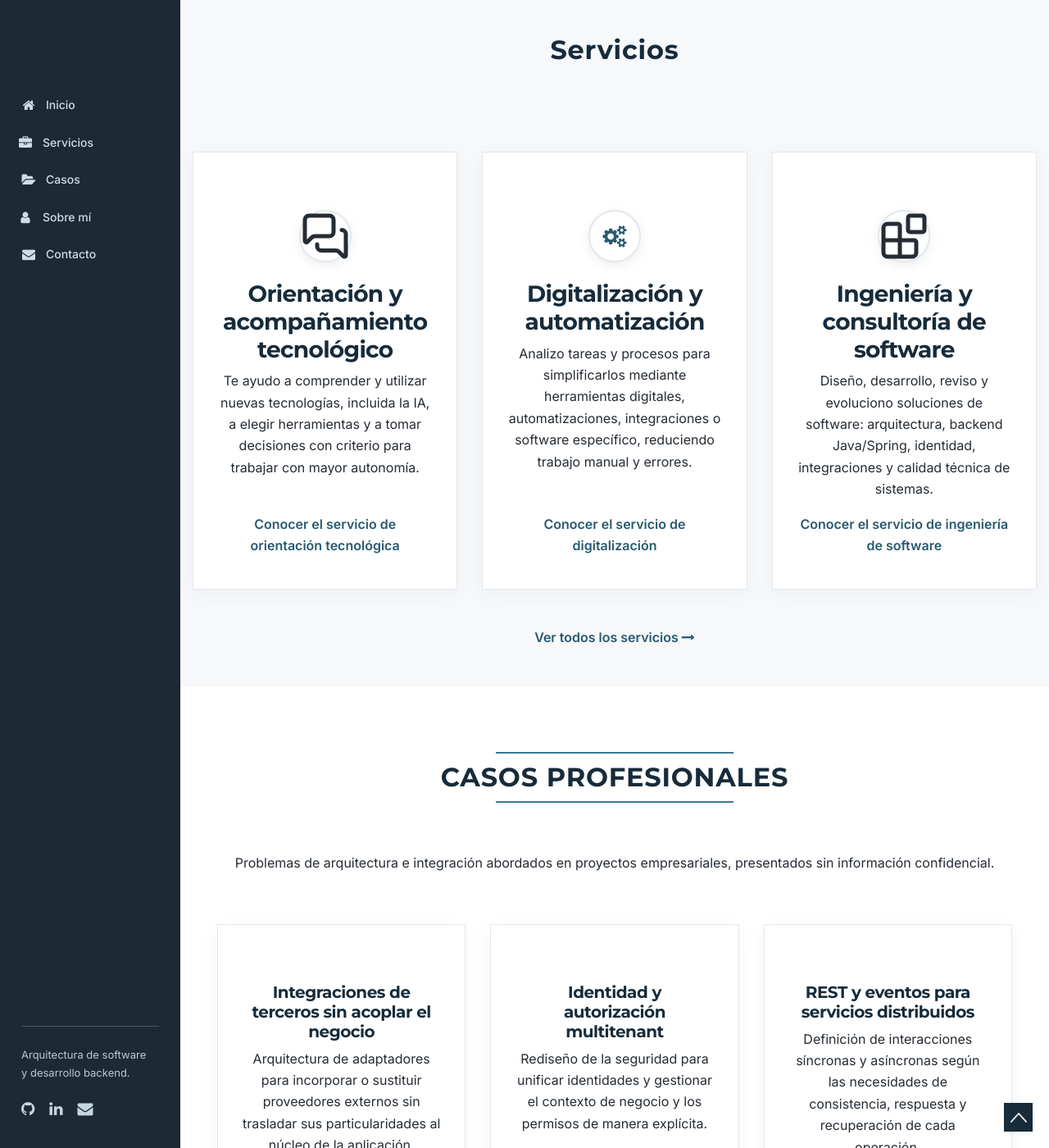
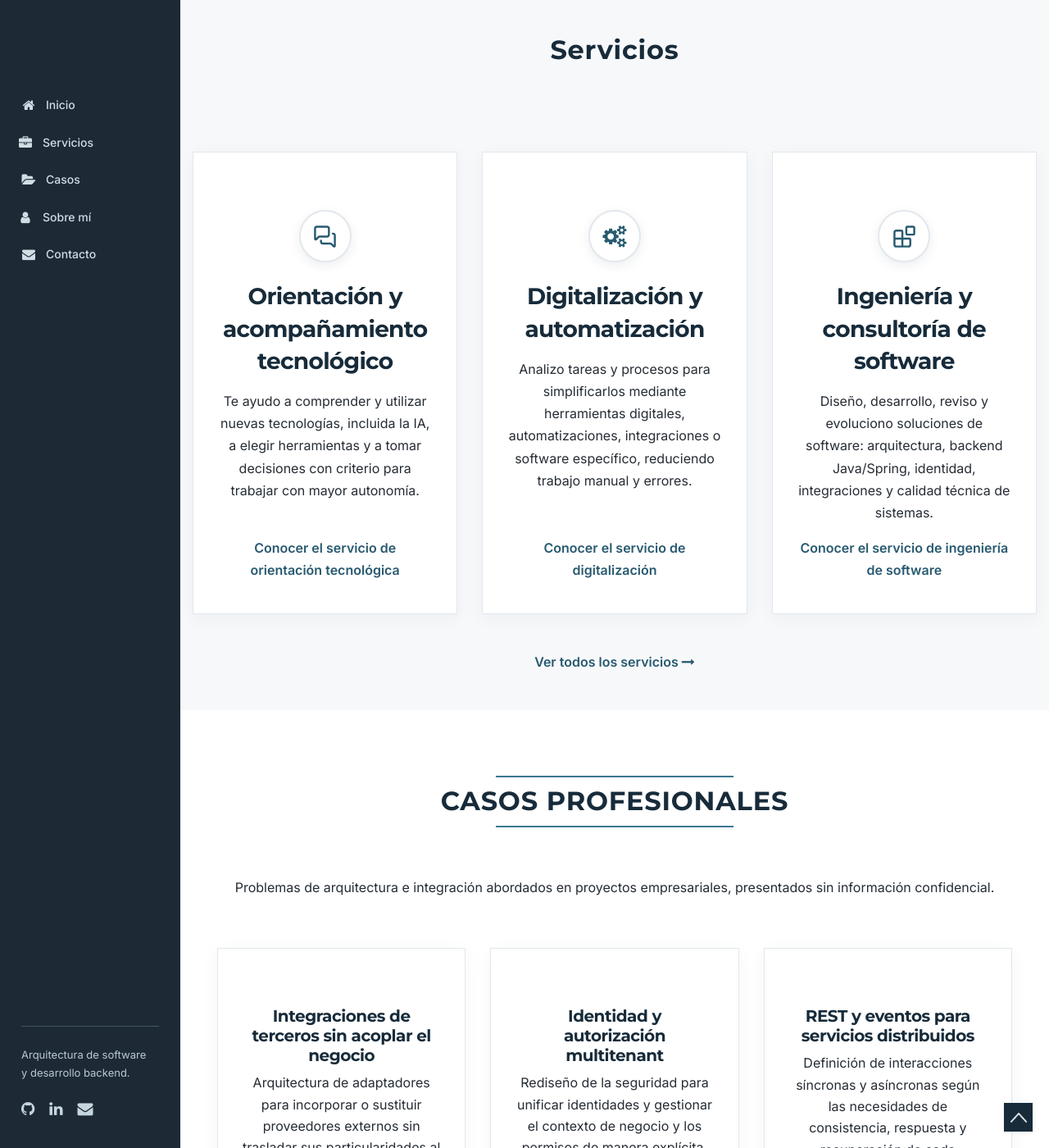
Before and after one commit to dabiz-me/dabiz.me, a Jekyll site: the page built from index.html, in a window 1280 px wide and 1400 px high, scrolled down 1485 px. Shown: the whole window at 82% size. Built offline with Jekyll 4.4.1, drawn with Linux system fonts in a browser that asks for light colours.

Commit message:
style(v3.1): align service icons and card typography

```diff
--- a/assets/css/portfolio-theme.css
+++ b/assets/css/portfolio-theme.css
@@ -514,3 +514,9 @@ a:focus-visible, button:focus-visible, input:focus-visible, textarea:focus-visib
 .dabiz-audiences .dabiz-audience-icon.services-box-logo{width:64px;height:64px;min-width:64px;display:flex;align-items:center;justify-content:center;position:static;float:none;margin:0 auto 22px;border-radius:50%;background:var(--brand-white);}
 .dabiz-audiences .dabiz-audience-icon .fa{font-size:27px;line-height:1;color:var(--brand-accent-dark);}
 @media(max-width:767px){.dabiz-technical-link{padding:0 20px 35px}.dabiz-audiences .dabiz-audience-icon.services-box-logo{width:58px;height:58px;min-width:58px;}}
+
+/* V3.1 service cards: align inline line icons with the existing Tfolio icon frames. */
+.dabiz-audiences .dabiz-audience-icon svg{display:block;width:29px;height:29px;stroke:var(--brand-accent-dark);flex:none;}
+.dabiz-audiences .dabiz-audience-column .services-box h3{line-height:1.4;margin-bottom:16px;}
+.dabiz-audiences .dabiz-audience-column .services-box p{line-height:1.7;}
+@media(max-width:767px){.dabiz-audiences .dabiz-audience-icon svg{width:27px;height:27px;}}
```
